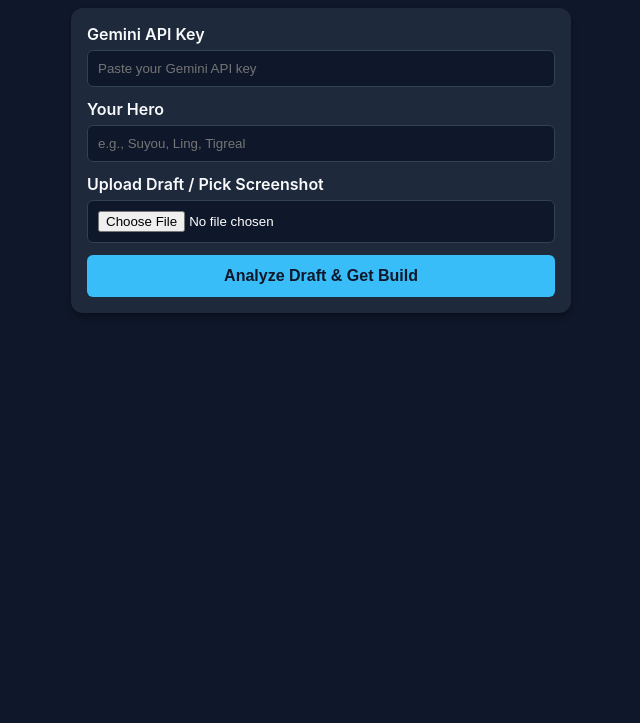
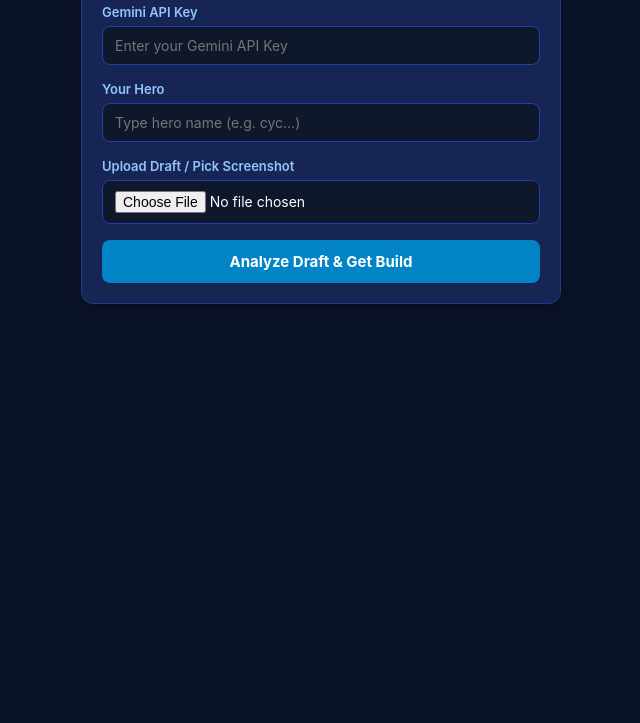
Before and after one commit to koushikshety/Mlbb-new, a plain HTML site: page index.html in a window 1280 px wide. Shown: the part 77-800 px from the top of the page, without its empty margins (319-959 px from the left). Drawn offline with Linux system fonts and the light colour scheme.

Commit message:
Refactor index.html for improved layout and styles
Updated the layout and styling of the MLBB Draft Companion page, including new styles for the container, card, and form elements. Improved accessibility and user experience with better focus states and hover effects.

```diff
--- a/index.html
+++ b/index.html
@@ -3,93 +3,56 @@
 <head>
   <meta charset="UTF-8">
   <meta name="viewport" content="width=device-width, initial-scale=1.0">
-  <title>MLBB AI Draft Companion</title>
+  <title>MLBB Draft Companion</title>
   <style>
-    :root {
-      --bg-color: #0f172a;
-      --card-bg: #1e293b;
-      --accent-color: #38bdf8;
-      --text-color: #f8fafc;
+    * { box-sizing: border-box; font-family: -apple-system, BlinkMacSystemFont, "Segoe UI", Roboto, sans-serif; }
+    body { background-color: #0b1329; color: #f8fafc; margin: 0; padding: 16px; display: flex; justify-content: center; }
+    .container { width: 100%; max-width: 480px; }
+    .card { background-color: #172554; border: 1px solid #1e3a8a; border-radius: 12px; padding: 20px; margin-bottom: 16px; box-shadow: 0 4px 12px rgba(0,0,0,0.3); }
+    h1 { text-align: center; font-size: 20px; color: #38bdf8; margin: 0 0 20px 0; display: flex; align-items: center; justify-content: center; gap: 8px; }
+    .form-group { margin-bottom: 16px; }
+    label { display: block; font-size: 13px; font-weight: 600; color: #93c5fd; margin-bottom: 6px; }
+    input[type="text"], input[type="password"], input[type="file"] {
+      width: 100%; padding: 10px 12px; border-radius: 8px; border: 1px solid #1e40af; background-color: #0f172a; color: #ffffff; font-size: 14px;
     }
-    body {
-      font-family: -apple-system, BlinkMacSystemFont, "Segoe UI", Roboto, sans-serif;
-      background-color: var(--bg-color);
-      color: var(--text-color);
-      margin: 0;
-      padding: 16px;
+    input[type="text"]:focus, input[type="password"]:focus { outline: none; border-color: #38bdf8; }
+    button {
+      width: 100%; padding: 12px; background-color: #0284c7; color: white; border: none; border-radius: 8px; font-weight: bold; font-size: 15px; cursor: pointer; transition: background 0.2s;
     }
-    .container {
-      max-width: 500px;
-      margin: 0 auto;
-    }
-    h2 {
-      text-align: center;
-      color: var(--accent-color);
-    }
-    .card {
-      background: var(--card-bg);
-      padding: 16px;
-      border-radius: 12px;
-      margin-bottom: 16px;
-      box-shadow: 0 4px 6px rgba(0,0,0,0.3);
-    }
-    label {
-      display: block;
-      margin-bottom: 6px;
-      font-weight: 600;
-    }
-    input[type="text"], input[type="file"], input[type="password"] {
-      width: 100%;
-      padding: 10px;
-      margin-bottom: 12px;
-      border-radius: 6px;
-      border: 1px solid #334155;
-      background: #0f172a;
-      color: #fff;
-      box-sizing: border-box;
-    }
-    button {
-      width: 100%;
-      padding: 12px;
-      background: var(--accent-color);
-      border: none;
-      border-radius: 6px;
-      color: #0f172a;
-      font-weight: bold;
-      font-size: 16px;
-      cursor: pointer;
-    }
-    button:disabled {
-      background: #64748b;
-    }
-    #output {
-      line-height: 1.5;
-    }
+    button:hover { background-color: #0369a1; }
+    .hidden { display: none; }
   </style>
 </head>
 <body>
-  <div class="container">
-    <h2>🛡️ MLBB Draft Companion</h2>
 
-    <div class="card">
+<div class="container">
+  <div class="card">
+    <h1>🛡️ MLBB Draft Companion</h1>
+
+    <div class="form-group">
       <label for="apiKey">Gemini API Key</label>
-      <input type="password" id="apiKey" placeholder="Paste your Gemini API key">
+      <input type="password" id="apiKey" placeholder="Enter your Gemini API Key">
+    </div>
 
+    <div class="form-group">
       <label for="heroInput">Your Hero</label>
-      <input type="text" id="heroInput" placeholder="e.g., Suyou, Ling, Tigreal">
+      <input type="text" id="heroInput" list="heroList" placeholder="Type hero name (e.g. cyc...)" autocomplete="off">
+      <datalist id="heroList"></datalist>
+    </div>
 
+    <div class="form-group">
       <label for="imageInput">Upload Draft / Pick Screenshot</label>
       <input type="file" id="imageInput" accept="image/*">
-
-      <button id="analyzeBtn">Analyze Draft & Get Build</button>
     </div>
 
-    <div class="card" id="resultCard" style="display: none;">
-      <h3>Analysis & Recommendation</h3>
-      <div id="output">Processing...</div>
-    </div>
+    <button id="analyzeBtn">Analyze Draft & Get Build</button>
   </div>
 
-  <script src="script.js"></script>
+  <div class="card hidden" id="resultCard">
+    <div id="output"></div>
+  </div>
+</div>
+
+<script src="script.js"></script>
 </body>
 </html>
```
